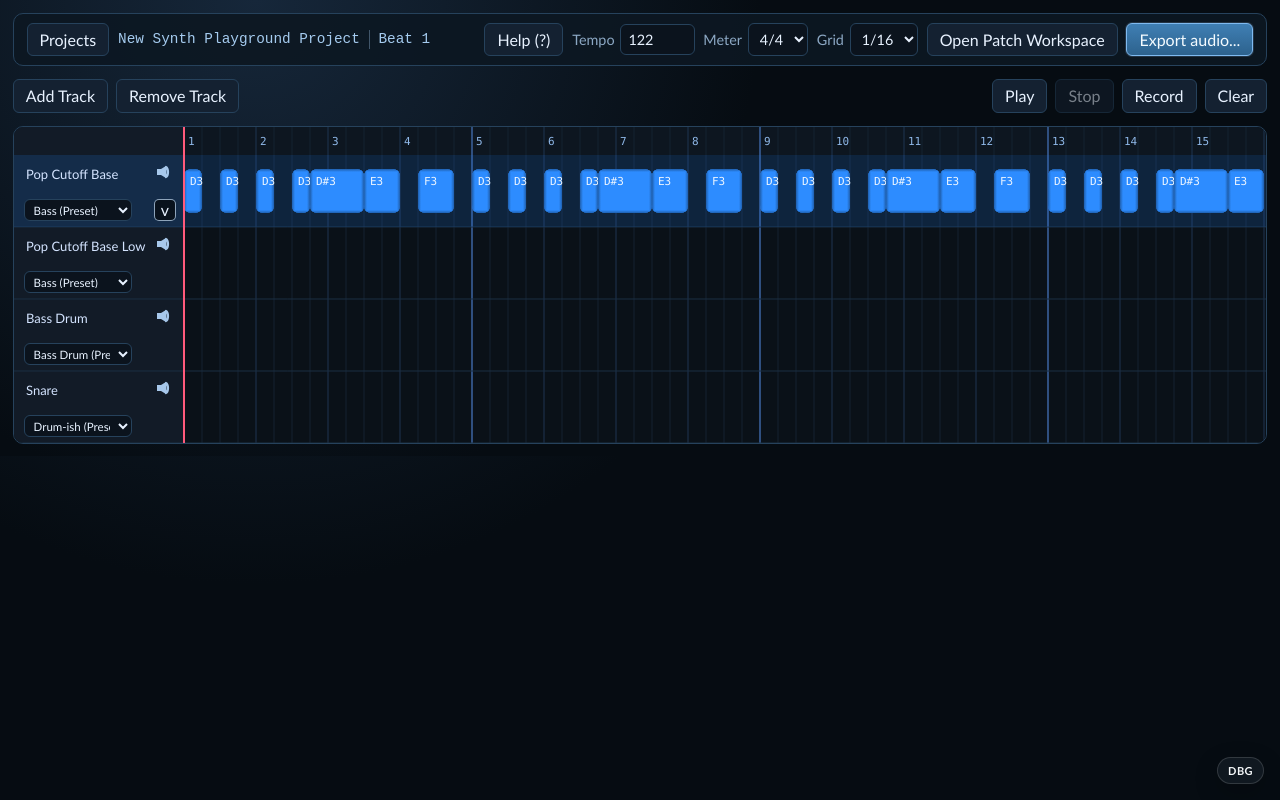
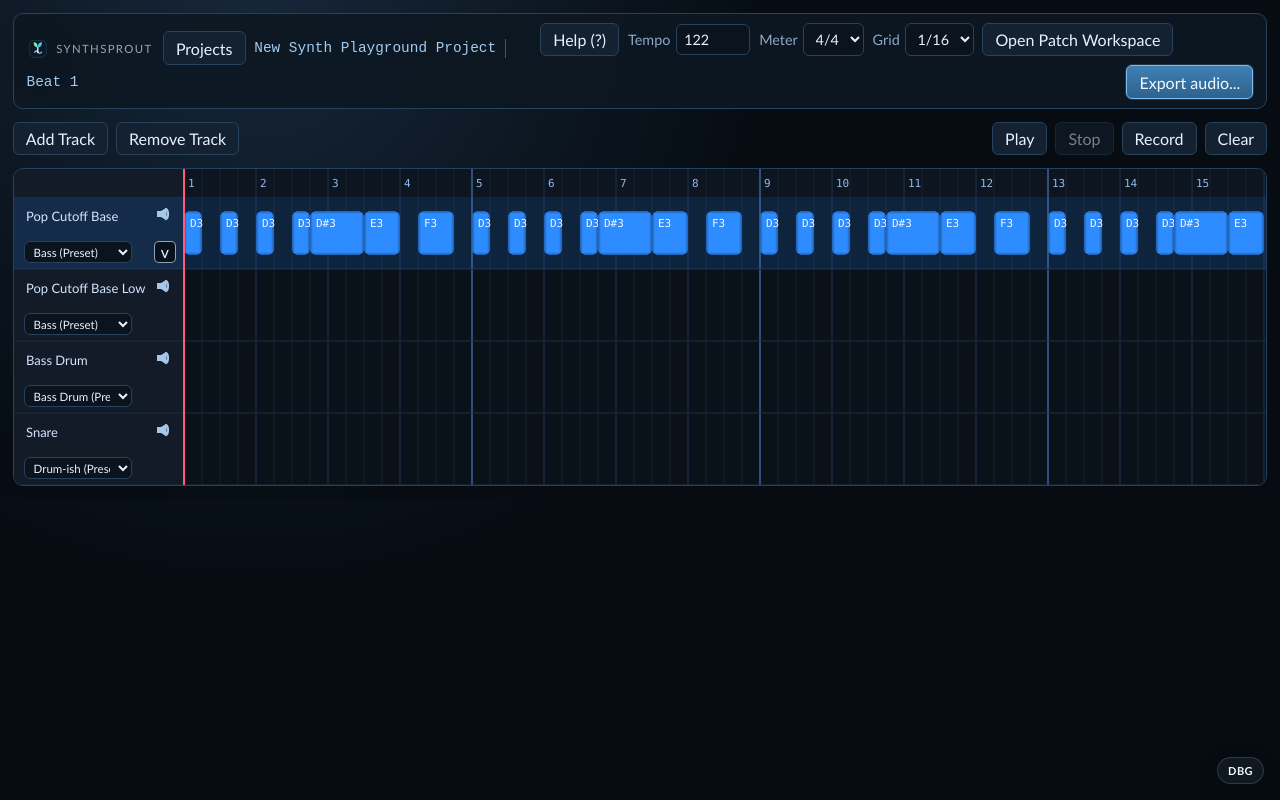
Before and after one commit to eescardo/SynthPlayground, a Next.js app: page / in a window 1280 px wide. Built offline with nearby package versions, Linux system fonts and the light colour scheme.

Commit message:
Add SynthSprout branding

```diff
--- a/app/globals.css
+++ b/app/globals.css
@@ -87,6 +87,36 @@ select {
   background: rgba(13, 23, 34, 0.92);
   border: 1px solid var(--border);
   border-radius: 10px;
+}
+
+.site-brand {
+  display: inline-flex;
+  align-items: center;
+  gap: 0.5rem;
+  min-width: 0;
+}
+
+.site-brand-icon-only {
+  gap: 0;
+}
+
+.site-brand-mark {
+  width: 1.35rem;
+  height: 1.35rem;
+  flex: 0 0 auto;
+  filter: drop-shadow(0 6px 14px rgba(5, 12, 19, 0.28));
+}
+
+.site-brand-label {
+  font-size: 0.71rem;
+  letter-spacing: 0.12em;
+  text-transform: uppercase;
+  color: rgba(216, 235, 255, 0.68);
+  white-space: nowrap;
+}
+
+.transport-brand {
+  margin-right: 0.1rem;
 }
 
 .transport-left,
@@ -1187,6 +1217,12 @@ select {
   gap: 0.75rem;
 }
 
+.patch-workspace-title {
+  display: flex;
+  align-items: center;
+  gap: 0.55rem;
+}
+
 .patch-workspace-header-actions {
   display: flex;
   align-items: center;
@@ -1199,8 +1235,19 @@ select {
   font-size: 1rem;
 }
 
+.patch-workspace-title .site-brand-mark {
+  width: 1.2rem;
+  height: 1.2rem;
+}
+
 .patch-workspace-back-button {
   white-space: nowrap;
+}
+
+@media (max-width: 720px) {
+  .site-brand-label {
+    display: none;
+  }
 }
 
 .patch-workspace-editor-shell {
--- a/app/layout.tsx
+++ b/app/layout.tsx
@@ -2,8 +2,13 @@ import type { Metadata } from "next";
 import "./globals.css";
 
 export const metadata: Metadata = {
-  title: "Synth Playground",
-  description: "Browser-based music synthesis + composition MVP"
+  title: "SynthSprout",
+  description: "Playful browser-based synth and music playground.",
+  applicationName: "SynthSprout",
+  icons: {
+    icon: "/icon.svg",
+    shortcut: "/icon.svg"
+  }
 };
 
 export default function RootLayout({ children }: { children: React.ReactNode }) {
--- a/src/components/TransportBar.tsx
+++ b/src/components/TransportBar.tsx
@@ -1,6 +1,7 @@
 "use client";
 
 import { ChangeEvent, RefObject } from "react";
+import { SiteBrand } from "@/components/branding/SiteBrand";
 import { ProjectNameControl } from "@/components/composer/ProjectNameControl";
 import { ProjectsMenu } from "@/components/composer/ProjectsMenu";
 import { RecentProjectSnapshot } from "@/lib/persistence";
@@ -44,6 +45,8 @@ export function TransportBar(props: TransportBarProps) {
   return (
     <div className="transport">
       <div className="transport-left">
+        <SiteBrand label="SynthSprout" className="transport-brand" />
+
         <ProjectsMenu
           importInputRef={props.importInputRef}
           recentProjects={props.recentProjects}
--- /dev/null
+++ b/src/components/branding/SiteBrand.tsx
@@ -0,0 +1,22 @@
+interface SiteBrandProps {
+  label?: string;
+  className?: string;
+}
+
+export function SiteBrand({ label, className }: SiteBrandProps) {
+  const classes = ["site-brand", label ? "" : "site-brand-icon-only", className].filter(Boolean).join(" ");
+
+  return (
+    <div className={classes} role={label ? undefined : "img"} aria-label={label ? undefined : "SynthSprout"} title="SynthSprout">
+      <svg className="site-brand-mark" viewBox="0 0 64 64" fill="none" aria-hidden="true">
+        <rect x="6" y="6" width="52" height="52" rx="16" fill="#0F1822" />
+        <rect x="6.75" y="6.75" width="50.5" height="50.5" rx="15.25" stroke="#6BC7FF" strokeOpacity="0.35" strokeWidth="1.5" />
+        <path d="M23 42C26.3333 37.3333 29.6667 37.3333 33 42C36.3333 46.6667 39.6667 46.6667 43 42" stroke="#6BC7FF" strokeWidth="4" strokeLinecap="round" />
+        <path d="M32 43V28" stroke="#DDF4FF" strokeWidth="4" strokeLinecap="round" />
+        <path d="M31.5 27.5C23.5 27.5 19 20.5 20 12.5C27.5 12.5 32 17 31.5 27.5Z" fill="#7CF0AA" />
+        <path d="M32.5 27.5C40.5 27.5 45 20.5 44 12.5C36.5 12.5 32 17 32.5 27.5Z" fill="#4FC5FF" />
+      </svg>
+      {label ? <span className="site-brand-label">{label}</span> : null}
+    </div>
+  );
+}
```
Also changed, not shown: src/components/app/PatchWorkspaceView.tsx (+6 -1 lines), app/icon.svg (added).
